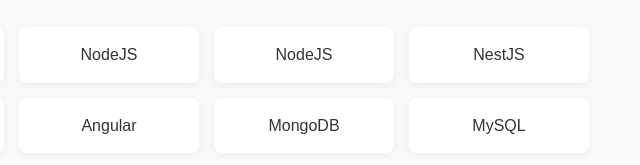
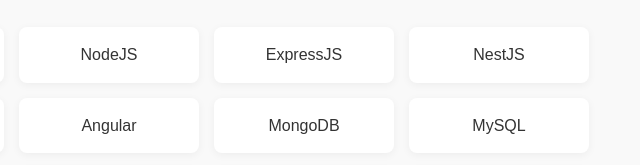
Before and after one commit to mayureshkoli/findmehere.github.io, a plain HTML site: page index.html in a window 1280 px wide. Shown: the part 747-912 px from the top of the page, 531-1171 px from the left. Drawn offline with Linux system fonts and the light colour scheme.

Commit message:
Update index.html

```diff
--- a/index.html
+++ b/index.html
@@ -45,7 +45,7 @@
       <div class="skill">JavaScript</div>
       <div class="skill">TypeScript</div>
       <div class="skill">NodeJS</div>
-      <div class="skill">NodeJS</div>
+      <div class="skill">ExpressJS</div>
       <div class="skill">NestJS</div>
       <div class="skill">ReactJS</div>
       <div class="skill">NextJS</div>
```
